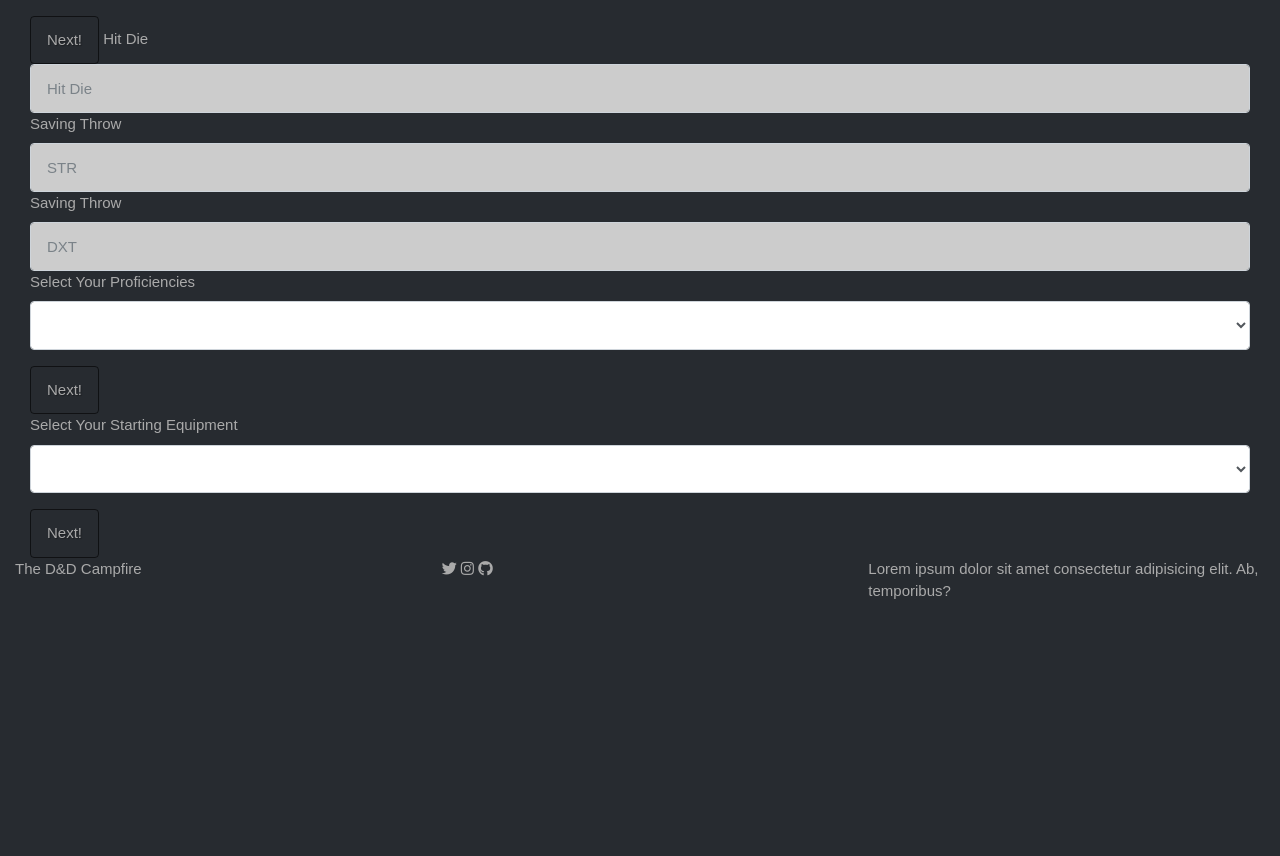
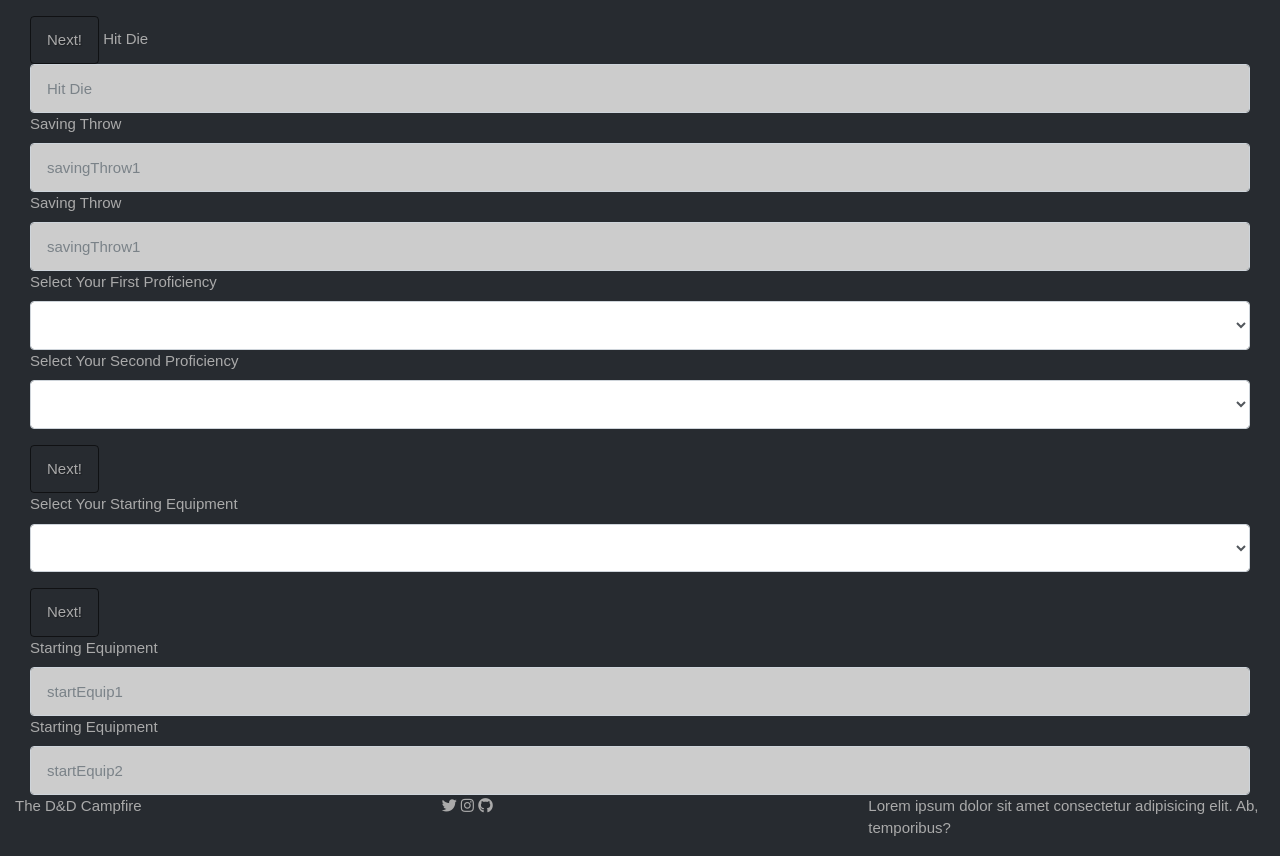
Before and after one commit to D0nni387/The-DND-Campfire, a Flask app: page /create in a window 1280 px wide. Shown: the part 152-1008 px from the top of the page. Before the commit the page ends 751 px from the top, so only its background shows below. Run offline with Flask 2, Linux system fonts and the light colour scheme; lists and menus that the app fills with data are empty; some libraries are stand-ins or nearby versions; some web fonts are replaced.

Commit message:
Added starting equipment items

```diff
--- a/templates/pages/create.html
+++ b/templates/pages/create.html
@@ -3,6 +3,7 @@
 <div class="container-fluid">
     <form action="{{ url_for('insert_character') }}" method="POST" class="col-12">
         <div class="form-group">
+
             <label for="classList">Select Your Class</label>
             <select class="form-control" id="classList" name="classList">
 
@@ -10,28 +11,45 @@
         </div>
 
         <a class="btn" id="progress" href="#">Next!</a>
+
         <label for="hitDie">Hit Die</label>
         <input class="form-control" type="text" id="hitDie" placeholder="Hit Die" readonly>
+
         <label for="savingThrow1">Saving Throw</label>
-        <input class="form-control" type="text" id="savingThrow1" placeholder="STR" readonly>
+        <input class="form-control" type="text" id="savingThrow1" placeholder="savingThrow1" readonly>
+
         <label for="savingThrow2">Saving Throw</label>
-        <input class="form-control" type="text" id="savingThrow2" placeholder="DXT" readonly>
+        <input class="form-control" type="text" id="savingThrow2" placeholder="savingThrow1" readonly>
 
         <div class="form-group">
-            <label for="proficiencies">Select Your Proficiencies</label>
-            <select class="form-control" id="proficiencies">
+            <label for="proficienciesOne">Select Your First Proficiency</label>
+            <select class="form-control" id="proficienciesOne">
+
+            </select>
+            <label for="proficienciesTwo">Select Your Second Proficiency</label>
+            <select class="form-control" id="proficienciesTwo">
 
             </select>
         </div>
+
         <a class="btn" id="progressTwo" href="#">Next!</a>
+
         <div class="form-group">
             <label for="equip">Select Your Starting Equipment</label>
             <select class="form-control" id="equip">
 
             </select>
         </div>
+
         <a class="btn" id="progressThree" href="#">Next!</a>
 
+        <div class="div">
+            <label for="savingThrow2">Starting Equipment</label>
+            <input class="form-control" type="text" id="startEquip1" placeholder="startEquip1" readonly>
+
+            <label for="savingThrow2">Starting Equipment</label>
+            <input class="form-control" type="text" id="startEquip2" placeholder="startEquip2" readonly>
+        </div>
     </form>
 </div>
 
```
